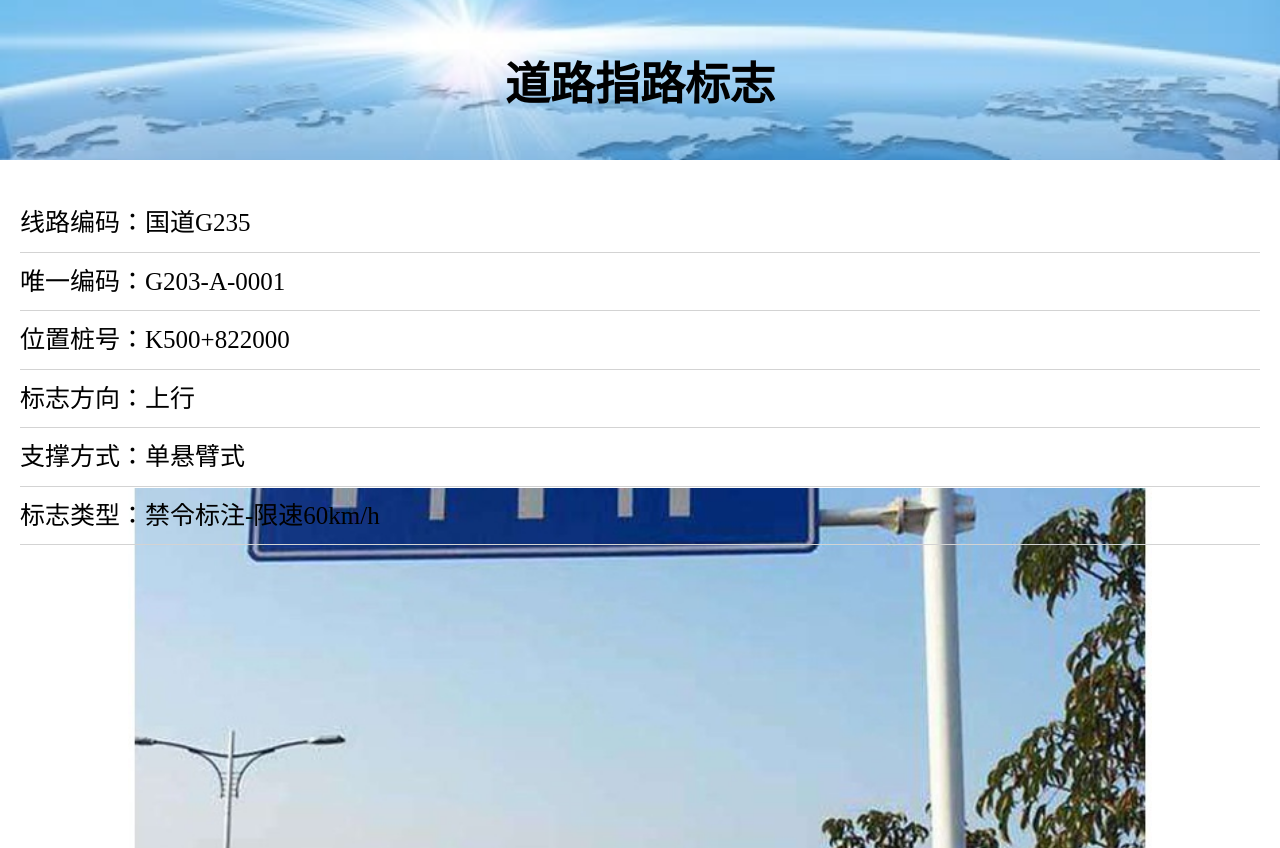
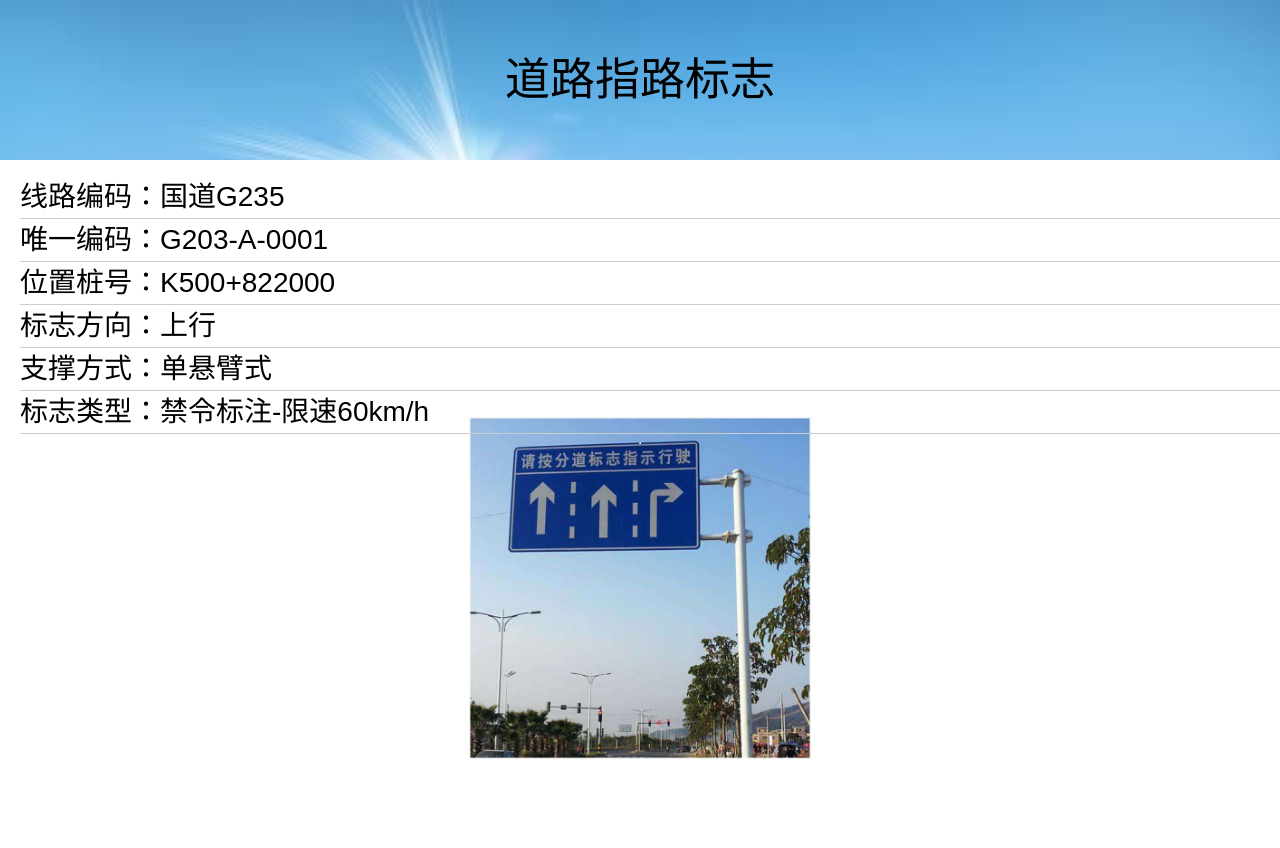
Before and after one commit to jiadongzhen/jiadongzhen.github.io, a plain HTML site: page index.html in a window 1280 px wide. After the commit the page ends 800 px from the top, so only its background shows below. Drawn offline with Linux system fonts and the light colour scheme.

Commit message:
Update index.html

```diff
--- a/index.html
+++ b/index.html
@@ -1,87 +1,91 @@
 <!DOCTYPE html>
 <html>
 <head>
-	<title>二维码内容测试</title>
-	<style type="text/css">
+	<title>二维码测试页</title>
+	<style>
+		/* 设置全局样式 */
 		body {
 			margin: 0;
 			padding: 0;
+			font-family: Arial, sans-serif;
+			font-size: 16px;
+			line-height: 1.5;
 		}
-		/* 设置顶部区域样式 */
-		.header {
-			background-image: url("bj.jpg"); /* 设置背景图片 */
-			background-size: cover; /* 将图片完全覆盖背景 */
-			background-position: center; /* 将图片居中 */
-			height: 20vh; /* 设置高度为屏幕高度的 20% */
-			display: flex; /* 使用 flexbox 布局 */
-			flex-direction: column; /* 垂直方向排列 */
-			justify-content: center; /* 将内容垂直居中 */
-			align-items: center; /* 将内容水平居中 */
-			margin-bottom: 3vh; /* 设置底部外边距为 3% */
+
+		/* 设置顶部区域的样式 */
+		#header {
+			background-image: url(bj.jpg); /* 设置背景图片 */
+			background-size: cover; /* 让背景图片自适应屏幕 */
+			height: 20vh; /* 设置高度为屏幕高度的20% */
+			display: flex;
+			flex-direction: column;
+			justify-content: center;
+			align-items: center;
+			color: black;
+			font-size: 45px;
+			text-align: center;
+			margin-bottom: 2vh; /* 添加底部间隔 */
 		}
-		.header h1 {
-			font-size: 45px; /* 设置字体大小 */
-			color: black; /* 设置字体颜色 */
-			text-align: center; /* 居中显示 */
+
+		/* 设置中间区域的样式 */
+		#content {
+			height: 28vh; /* 设置高度为屏幕高度的28% */
+			display: flex;
+			flex-direction: column;
+			justify-content: space-evenly;
+			align-items: flex-start;
+			padding: 0 20px;
+			position: relative; /* 添加相对定位 */
+			margin-bottom: 2vh; /* 添加底部间隔 */
 		}
-		/* 设置中间区域样式 */
-		.content {
-			height: 30vh; /* 设置高度为屏幕高度的 30% */
-			display: flex; /* 使用 flexbox 布局 */
-			flex-direction: column; /* 垂直方向排列 */
-			justify-content: space-evenly; /* 平均分配空间 */
-			align-items: flex-start; /* 左对齐 */
-			padding: 20px; /* 添加内边距 */
-			margin-top: 3vh; /* 设置顶部外边距为 3% */
-			margin-bottom: 3vh; /* 设置底部外边距为 3% */
-			background-image: url("middle.jpg"); /* 设置背景图片 */
-			background-size: cover; /* 将图片完全覆盖背景 */
-			background-position: center; /* 将图片居中 */
+
+		/* 设置中间区域文本行的样式 */
+		#content p {
+			margin: 0;
+			padding: 0;
+			font-size: 28px;
+			line-height: 1.5;
+			border-bottom: 1px solid #ccc;
+			width: 100vw; /* 将宽度设置为视口宽度 */
 		}
-		.content hr {
-			border: none; /* 去除边框 */
-			border-top: 1px solid lightgray; /* 添加上边框 */
-			width: 100%; /* 设置宽度为 100% */
-			margin-top: 10px; /* 上外边距为 10px */
-			margin-bottom: 10px; /* 下外边距为 10px */
+
+
+		/* 设置底部区域的样式 */
+		#footer {
+			height: 43vh; /* 设置高度为屏幕高度的43% */
+			display: flex;
+			justify-content: center;
+			align-items: center;
 		}
-		.content p {
-			font-size: 25px; /* 设置字体大小 */
-			margin: 0; /* 去除外边距 */
-			padding: 0; /* 去除内边距 */
-			line-height: 1.5; /* 设置行高 */
-		}
-		/* 设置底部区域样式 */
-		.footer {
-			background-image: url("zlbz1.jpg"); /* 设置背景图片 */
-			background-size: 80%; /* 将图片自适应调整大小 */
-			background-position: center; /* 将图片居中 */
-			background-repeat: no-repeat; /* 去除重复 */
-			height: 45vh; /* 设置高度为屏幕高度的 50% */
-			display: flex; /* 使用 flexbox 布局 */
-			justify-content: center; /* 将内容垂直居中 */
-			align-items: center; /* 将内容水平居中 */
-			margin-top: 3vh; /* 设置顶部外边距为 3% */
+
+		/* 设置底部区域图片的样式 */
+		#footer img {
+			max-width: 100%;
+			max-height: 100%;
 		}
 	</style>
 </head>
 <body>
-	<div class="header">
-		<h1>道路指路标志</h1> <!-- 显示标题 -->
+	<!-- 顶部区域 -->
+	<div id="header">
+		道路指路标志
 	</div>
-	<div class="content">
-		<p>线路编码：国道G235</p> <!-- 显示第一行内容 -->
-		<hr> <!-- 添加一条分割线 -->
-		<p>唯一编码：G203-A-0001</p> <!-- 显示第二行内容 -->
-		<hr> <!-- 添加一条分割线 -->
-		<p>位置桩号：K500+822000</p> <!-- 显示第三行内容 -->
-		<hr> <!-- 添加一条分割线 -->
-		<p>标志方向：上行</p><hr> <!-- 添加一条分割线 -->
-		<p>支撑方式：单悬臂式</p> <!-- 显示第五行内容 -->
-		<hr> <!-- 添加一条分割线 -->
-		<p>标志类型：禁令标注-限速60km/h</p> <!-- 显示第六行内容 -->
-		<hr> <!-- 添加一条分割线 -->
+
+	<!-- 中间区域 -->
+	<div id="content">
+		<p>线路编码：国道G235</p>
+		<p>唯一编码：G203-A-0001</p>
+		<p>位置桩号：K500+822000</p>
+		<p>标志方向：上行</p>
+		<p>支撑方式：单悬臂式</p>
+		<p>标志类型：禁令标注-限速60km/h</p>
+		<hr> <!-- 添加浅色分割线 -->
 	</div>
-	<div class="footer"></div> <!-- 显示底部图片 -->
+
+	<!-- 底部区域 -->
+	<div id="footer">
+		<img src="zlbz1.jpg" alt="底部图片">
+	</div>
+
 </body>
 </html>
```
